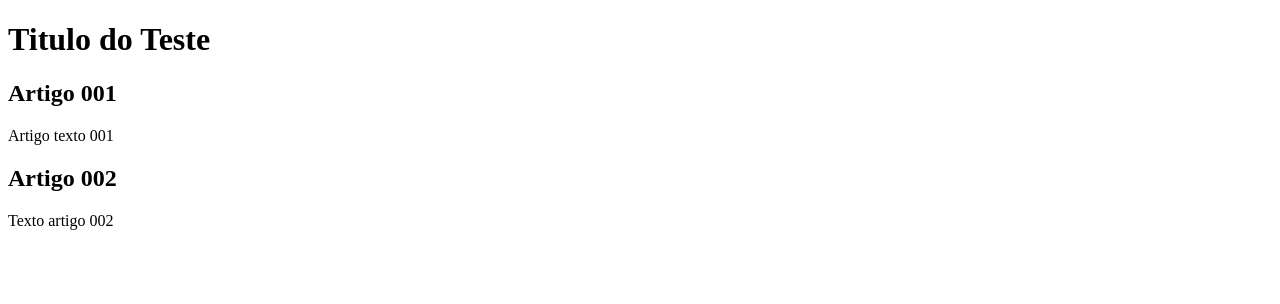
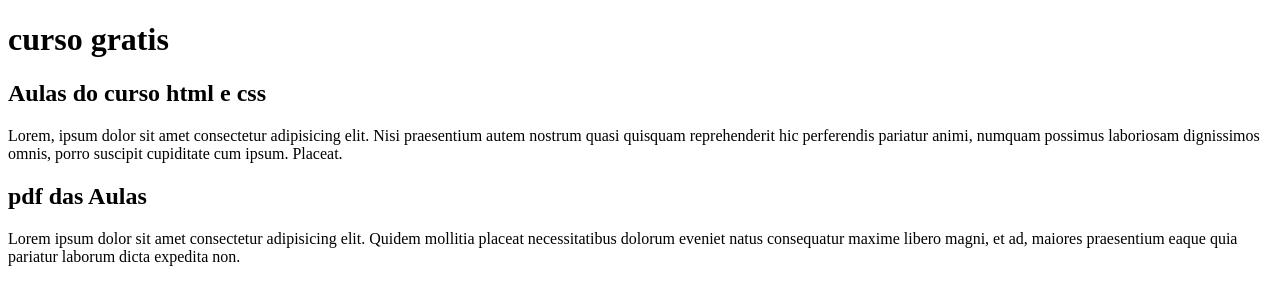
Before and after one commit to Liedsonr/Teste, a plain HTML site: page teste/index.html in a window 1280 px wide. Drawn offline with Linux system fonts and the light colour scheme.

Commit message:
comesei a escrever o conteudo

```diff
--- a/teste/index.html
+++ b/teste/index.html
@@ -9,16 +9,16 @@
     <main>
         <head>
             <h1>
-                Titulo do Teste
+                curso gratis
             </h1>
         </head>
         <article>
-            <h2>Artigo 001</h2>
-            <p>Artigo texto 001</p>
+            <h2>Aulas do curso html e css</h2>
+            <p>Lorem, ipsum dolor sit amet consectetur adipisicing elit. Nisi praesentium autem nostrum quasi quisquam reprehenderit hic perferendis pariatur animi, numquam possimus laboriosam dignissimos omnis, porro suscipit cupiditate cum ipsum. Placeat.</p>
         </article>
         <article>
-            <h2>Artigo 002</h2>
-            <p>Texto artigo 002</p>
+            <h2>pdf das Aulas</h2>
+            <p>Lorem ipsum dolor sit amet consectetur adipisicing elit. Quidem mollitia placeat necessitatibus dolorum eveniet natus consequatur maxime libero magni, et ad, maiores praesentium eaque quia pariatur laborum dicta expedita non.</p>
         </article>
     </main>
 </body>
```
